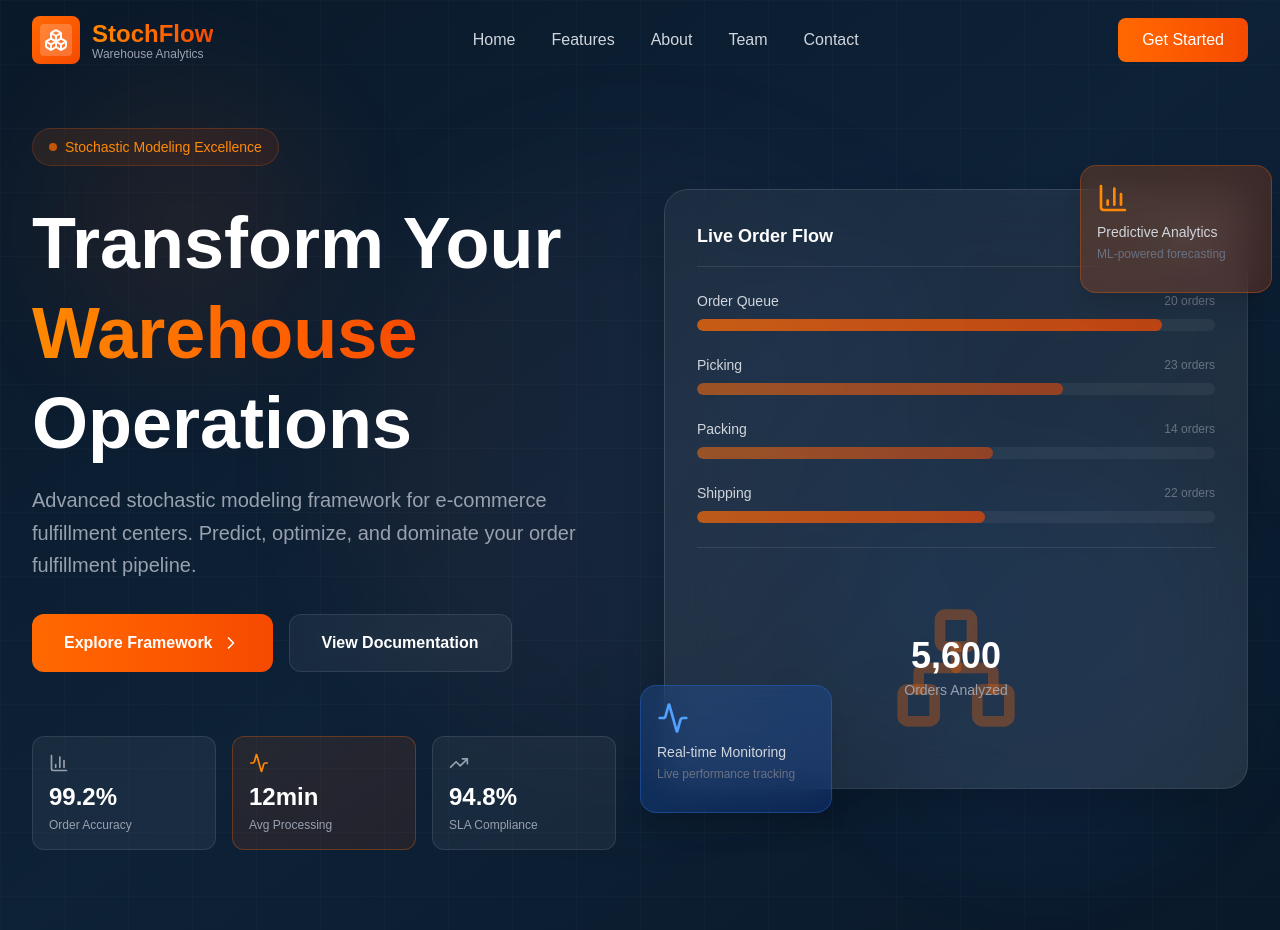
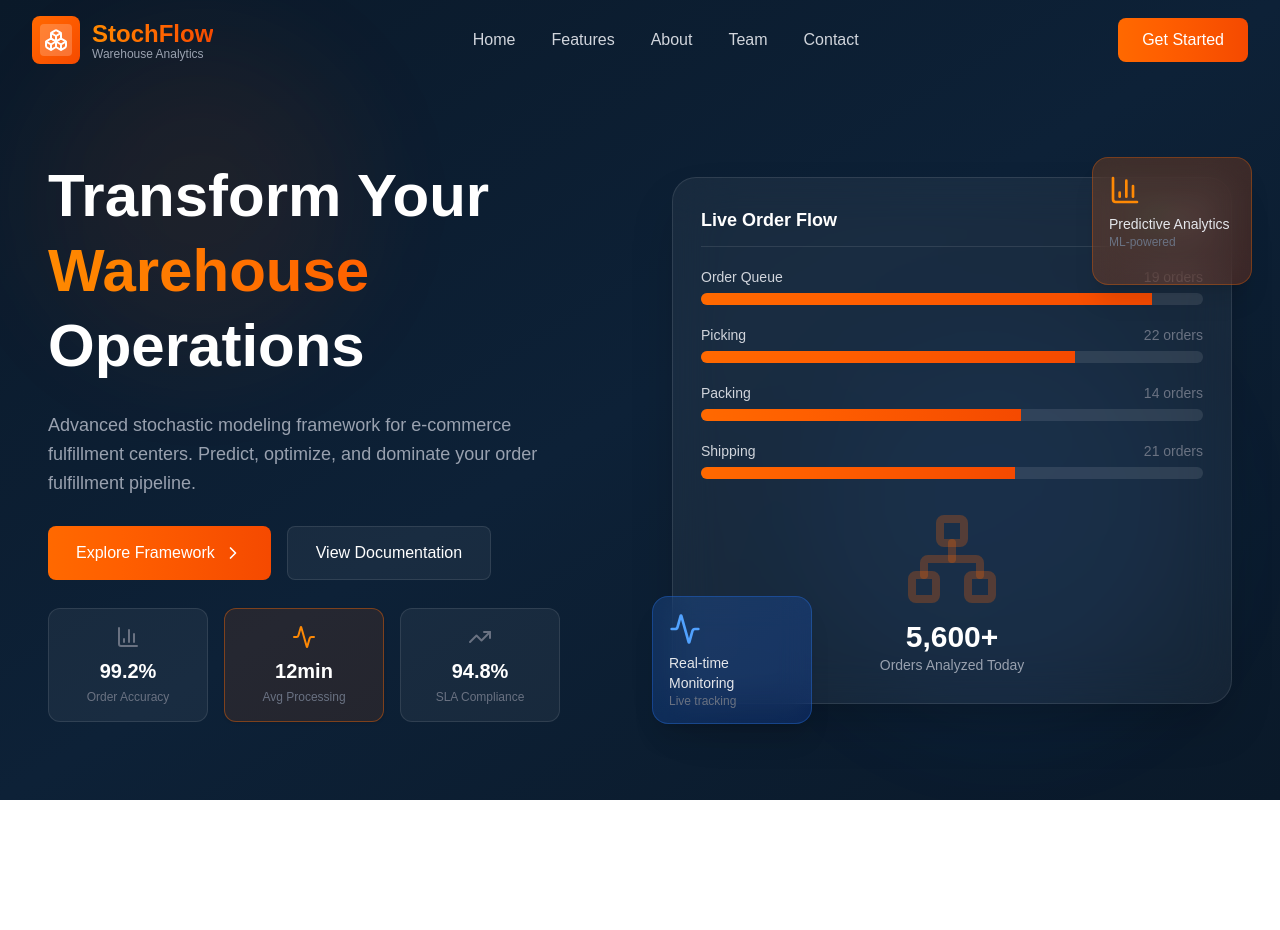
Before and after one commit to NadeemAhmad3/E-commerce-Order-Fullfillment-Warehouse-Queuing-Analysis, a Next.js app: page / in a window 1280 px wide. After the commit the page ends 800 px from the top, so only its background shows below. Built offline with nearby package versions, Linux system fonts and the light colour scheme.

Commit message:
Update HeroSection.tsx

```diff
--- a/src/app/components/HeroSection.tsx
+++ b/src/app/components/HeroSection.tsx
@@ -1,3 +1,4 @@
+// components/HeroSection.tsx
 'use client';
 
 import React, { useState, useEffect } from 'react';
@@ -20,149 +21,116 @@ const HeroSection = () => {
   }, []);
 
   return (
-    <div className="relative min-h-screen bg-gradient-to-br from-[#0a1929] via-[#0d2137] to-[#0a1929] overflow-hidden">
-
-      {/* Animated Background Elements */}
-      <div className="absolute inset-0 overflow-hidden">
-        <div className="absolute top-20 left-10 w-72 h-72 bg-orange-500/10 rounded-full blur-3xl animate-pulse"></div>
-        <div className="absolute bottom-20 right-10 w-96 h-96 bg-blue-500/10 rounded-full blur-3xl animate-pulse" style={{ animationDelay: '1s' }}></div>
-        <div className="absolute top-1/2 left-1/2 transform -translate-x-1/2 -translate-y-1/2 w-[600px] h-[600px] bg-gradient-to-r from-orange-500/5 to-blue-500/5 rounded-full blur-3xl"></div>
+    <section className="h-screen w-full flex items-center bg-gradient-to-br from-[#0a1929] via-[#0d2137] to-[#0a1929] relative overflow-hidden pt-20">
+      {/* Subtle Background Blobs */}
+      <div className="absolute inset-0 pointer-events-none">
+        <div className="absolute top-10 left-10 w-80 h-80 bg-orange-500/10 rounded-full blur-3xl animate-pulse"></div>
+        <div className="absolute bottom-20 right-20 w-96 h-96 bg-blue-500/10 rounded-full blur-3xl animate-pulse"></div>
       </div>
 
-      {/* Grid Pattern Overlay */}
-      <div className="absolute inset-0 bg-[linear-gradient(rgba(255,255,255,0.02)_1px,transparent_1px),linear-gradient(90deg,rgba(255,255,255,0.02)_1px,transparent_1px)] bg-[size:64px_64px]"></div>
+      {/* Main Content - Reduced left padding, balanced grid */}
+      <div className="relative z-10 w-full max-w-7xl mx-auto px-6 md:px-10 lg:px-12">
+        <div className="grid lg:grid-cols-2 gap-10 lg:gap-16 items-center">
 
-      <div className="relative max-w-7xl mx-auto px-4 sm:px-6 lg:px-8 pt-32 pb-20">
-        <div className="grid lg:grid-cols-2 gap-12 items-center">
+          {/* Left Side - Tighter, Cleaner */}
+          <div className="space-y-7 max-w-lg">
+            <h1 className="text-5xl md:text-6xl font-bold leading-tight">
+              <span className="text-white block">Transform Your</span>
+              <span className="bg-gradient-to-r from-orange-400 via-orange-500 to-orange-600 bg-clip-text text-transparent block">Warehouse</span>
+              <span className="text-white block">Operations</span>
+            </h1>
 
-          {/* Left Content Section */}
-          <div className="space-y-8">
+            <p className="text-base md:text-lg text-gray-400 leading-relaxed">
+              Advanced stochastic modeling framework for e-commerce fulfillment centers. Predict, optimize, and dominate your order fulfillment pipeline.
+            </p>
 
-            {/* Badge */}
-            <div className="inline-flex items-center space-x-2 px-4 py-2 bg-gradient-to-r from-orange-500/10 to-orange-600/10 border border-orange-500/20 rounded-full">
-              <div className="w-2 h-2 bg-orange-500 rounded-full animate-pulse"></div>
-              <span className="text-sm text-orange-400 font-medium">Stochastic Modeling Excellence</span>
-            </div>
-
-            {/* Main Heading */}
-            <div className="space-y-4">
-              <h1 className="text-5xl lg:text-7xl font-bold leading-tight">
-                <span className="text-white">Transform Your</span>
-                <br />
-                <span className="bg-gradient-to-r from-orange-400 via-orange-500 to-orange-600 bg-clip-text text-transparent">
-                  Warehouse
-                </span>
-                <br />
-                <span className="text-white">Operations</span>
-              </h1>
-              <p className="text-xl text-gray-400 leading-relaxed max-w-xl">
-                Advanced stochastic modeling framework for e-commerce fulfillment centers. Predict, optimize, and dominate your order fulfillment pipeline.
-              </p>
-            </div>
-
-            {/* CTA Buttons */}
             <div className="flex flex-col sm:flex-row gap-4">
-              <button className="group px-8 py-4 bg-gradient-to-r from-orange-500 to-orange-600 text-white rounded-xl font-semibold hover:shadow-2xl hover:shadow-orange-500/50 transform hover:-translate-y-1 transition-all flex items-center justify-center space-x-2">
+              <button className="group px-7 py-3.5 bg-gradient-to-r from-orange-500 to-orange-600 text-white rounded-lg font-medium hover:shadow-lg hover:shadow-orange-500/30 transition-all flex items-center justify-center gap-2">
                 <span>Explore Framework</span>
                 <ChevronRight className="w-5 h-5 group-hover:translate-x-1 transition-transform" />
               </button>
-              <button className="px-8 py-4 bg-white/5 backdrop-blur-sm text-white rounded-xl font-semibold border border-white/10 hover:bg-white/10 hover:border-orange-500/50 transition-all">
+              <button className="px-7 py-3.5 bg-white/5 border border-white/10 text-white rounded-lg font-medium hover:bg-white/10 hover:border-orange-500/50 transition-all">
                 View Documentation
               </button>
             </div>
 
-            {/* Real-time Metrics */}
-            <div className="grid grid-cols-3 gap-4 pt-8">
-              {metrics.map((metric, index) => {
+            {/* Compact Metrics */}
+            <div className="grid grid-cols-3 gap-4">
+              {metrics.map((metric, i) => {
                 const Icon = metric.icon;
                 return (
                   <div
-                    key={index}
-                    className={`p-4 rounded-xl border transition-all cursor-pointer ${
-                      activeMetric === index
-                        ? 'bg-gradient-to-br from-orange-500/10 to-orange-600/10 border-orange-500/30'
-                        : 'bg-white/5 border-white/10 hover:border-white/20'
+                    key={i}
+                    className={`p-4 rounded-xl border transition-all ${
+                      activeMetric === i
+                        ? 'bg-orange-500/10 border-orange-500/40 shadow-sm'
+                        : 'bg-white/5 border-white/10'
                     }`}
-                    onMouseEnter={() => setActiveMetric(index)}
+                    onMouseEnter={() => setActiveMetric(i)}
                   >
-                    <Icon className={`w-5 h-5 mb-2 ${activeMetric === index ? 'text-orange-400' : 'text-gray-400'}`} />
-                    <p className="text-2xl font-bold text-white">{metric.value}</p>
-                    <p className="text-xs text-gray-400 mt-1">{metric.label}</p>
+                    <Icon className={`w-6 h-6 mx-auto mb-2 ${activeMetric === i ? 'text-orange-400' : 'text-gray-500'}`} />
+                    <p className="text-xl font-bold text-white text-center">{metric.value}</p>
+                    <p className="text-xs text-gray-500 text-center mt-1">{metric.label}</p>
                   </div>
                 );
               })}
             </div>
           </div>
 
-          {/* Right Content - Visualization */}
-          <div className="relative">
-            <div className="relative w-full h-[600px]">
+          {/* Right Side - Slightly Larger & Better Proportioned */}
+          <div className="flex justify-center lg:justify-end">
+            <div className="relative w-full max-w-xl">
+              {/* Main Dashboard Card - Increased Size */}
+              <div className="bg-white/5 backdrop-blur-xl rounded-3xl border border-white/10 p-7 shadow-2xl">
+                <div className="flex justify-between items-center mb-5 pb-3 border-b border-white/10">
+                  <h3 className="text-lg font-bold text-white">Live Order Flow</h3>
+                  <div className="flex items-center gap-2">
+                    <div className="w-2.5 h-2.5 bg-green-400 rounded-full animate-pulse"></div>
+                    <span className="text-sm text-gray-400">Active</span>
+                  </div>
+                </div>
 
-              {/* Main Container */}
-              <div className="absolute inset-0 bg-gradient-to-br from-white/5 to-white/10 backdrop-blur-xl rounded-3xl border border-white/10 p-8 shadow-2xl">
-                <div className="space-y-6">
-
-                  {/* Header */}
-                  <div className="flex items-center justify-between pb-4 border-b border-white/10">
-                    <h3 className="text-lg font-semibold text-white">Live Order Flow</h3>
-                    <div className="flex items-center space-x-2">
-                      <div className="w-2 h-2 bg-green-400 rounded-full animate-pulse"></div>
-                      <span className="text-sm text-gray-400">Active</span>
-                    </div>
-                  </div>
-
-                  {/* Flow Stages */}
-                  {['Order Queue', 'Picking', 'Packing', 'Shipping'].map((stage, index) => (
-                    <div key={stage} className="space-y-2">
-                      <div className="flex items-center justify-between">
-                        <span className="text-sm text-gray-300 font-medium">{stage}</span>
-                        <span className="text-xs text-gray-500">{Math.floor(Math.random() * 20 + 10)} orders</span>
+                <div className="space-y-5">
+                  {['Order Queue', 'Picking', 'Packing', 'Shipping'].map((stage) => (
+                    <div key={stage}>
+                      <div className="flex justify-between text-sm mb-1.5">
+                        <span className="text-gray-300">{stage}</span>
+                        <span className="text-gray-500">{Math.floor(Math.random() * 18 + 10)} orders</span>
                       </div>
-                      <div className="h-3 bg-white/5 rounded-full overflow-hidden">
+                      <div className="h-3 bg-white/10 rounded-full overflow-hidden">
                         <div
-                          className="h-full bg-gradient-to-r from-orange-500 to-orange-600 rounded-full transition-all duration-1000"
-                          style={{
-                            width: `${Math.random() * 40 + 50}%`,
-                            animation: `pulse 2s ease-in-out infinite ${index * 0.3}s`
-                          }}
+                          className="h-full bg-gradient-to-r from-orange-500 to-orange-600 transition-all duration-1000"
+                          style={{ width: `${58 + Math.random() * 32}%` }}
                         ></div>
                       </div>
                     </div>
                   ))}
+                </div>
 
-                  {/* Network Graph */}
-                  <div className="pt-6 mt-6 border-t border-white/10">
-                    <div className="relative h-48 flex items-center justify-center">
-                      <Network className="w-32 h-32 text-orange-500/30" />
-                      <div className="absolute inset-0 flex items-center justify-center">
-                        <div className="text-center">
-                          <p className="text-4xl font-bold text-white">5,600</p>
-                          <p className="text-sm text-gray-400 mt-1">Orders Analyzed</p>
-                        </div>
-                      </div>
-                    </div>
-                  </div>
+                <div className="text-center mt-8">
+                  <Network className="w-24 h-24 mx-auto text-orange-500/25" />
+                  <p className="text-3xl font-bold text-white mt-3">5,600+</p>
+                  <p className="text-sm text-gray-400">Orders Analyzed Today</p>
                 </div>
               </div>
 
-              {/* Floating Card 1 */}
-              <div className="absolute -top-6 -right-6 w-48 h-32 bg-gradient-to-br from-orange-500/20 to-orange-600/20 backdrop-blur-lg rounded-2xl border border-orange-500/30 p-4 shadow-xl">
+              {/* Floating Cards - Balanced Size */}
+              <div className="absolute -top-5 -right-5 w-40 h-32 bg-gradient-to-br from-orange-500/20 to-orange-600/20 backdrop-blur-lg rounded-2xl border border-orange-500/30 p-4 shadow-xl">
                 <BarChart3 className="w-8 h-8 text-orange-400 mb-2" />
-                <p className="text-sm text-gray-300 font-medium">Predictive Analytics</p>
-                <p className="text-xs text-gray-500 mt-1">ML-powered forecasting</p>
+                <p className="text-sm font-medium text-gray-200">Predictive Analytics</p>
+                <p className="text-xs text-gray-500">ML-powered</p>
               </div>
 
-              {/* Floating Card 2 */}
-              <div className="absolute -bottom-6 -left-6 w-48 h-32 bg-gradient-to-br from-blue-500/20 to-blue-600/20 backdrop-blur-lg rounded-2xl border border-blue-500/30 p-4 shadow-xl">
+              <div className="absolute -bottom-5 -left-5 w-40 h-32 bg-gradient-to-br from-blue-500/20 to-blue-600/20 backdrop-blur-lg rounded-2xl border border-blue-500/30 p-4 shadow-xl">
                 <Activity className="w-8 h-8 text-blue-400 mb-2" />
-                <p className="text-sm text-gray-300 font-medium">Real-time Monitoring</p>
-                <p className="text-xs text-gray-500 mt-1">Live performance tracking</p>
+                <p className="text-sm font-medium text-gray-200">Real-time Monitoring</p>
+                <p className="text-xs text-gray-500">Live tracking</p>
               </div>
             </div>
           </div>
         </div>
       </div>
-    </div>
+    </section>
   );
 };
 
```
